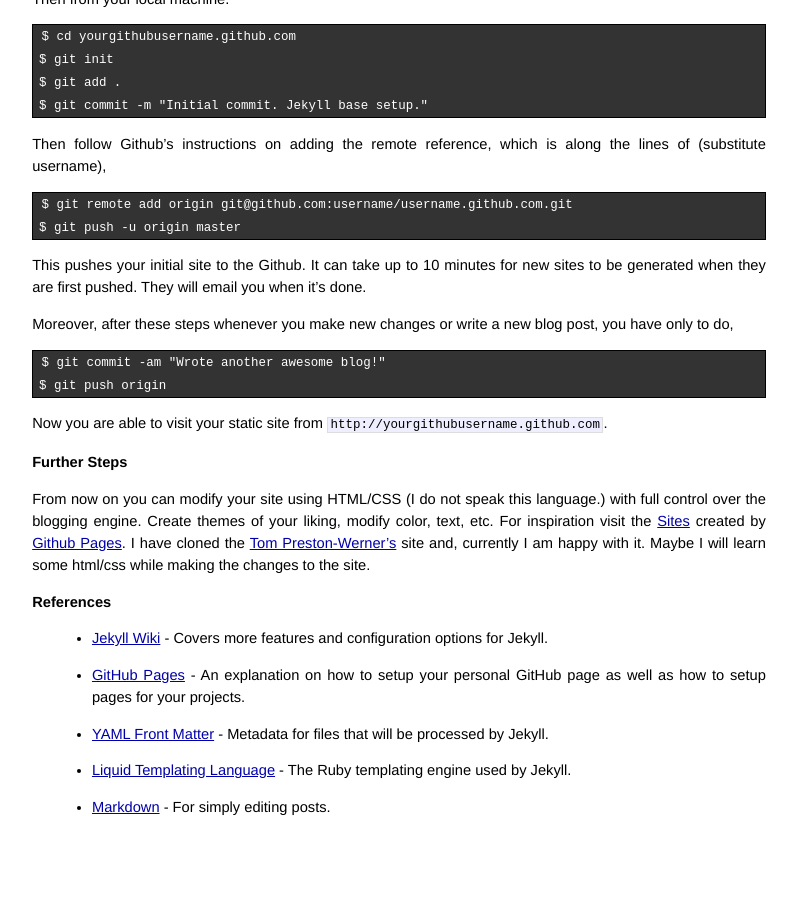
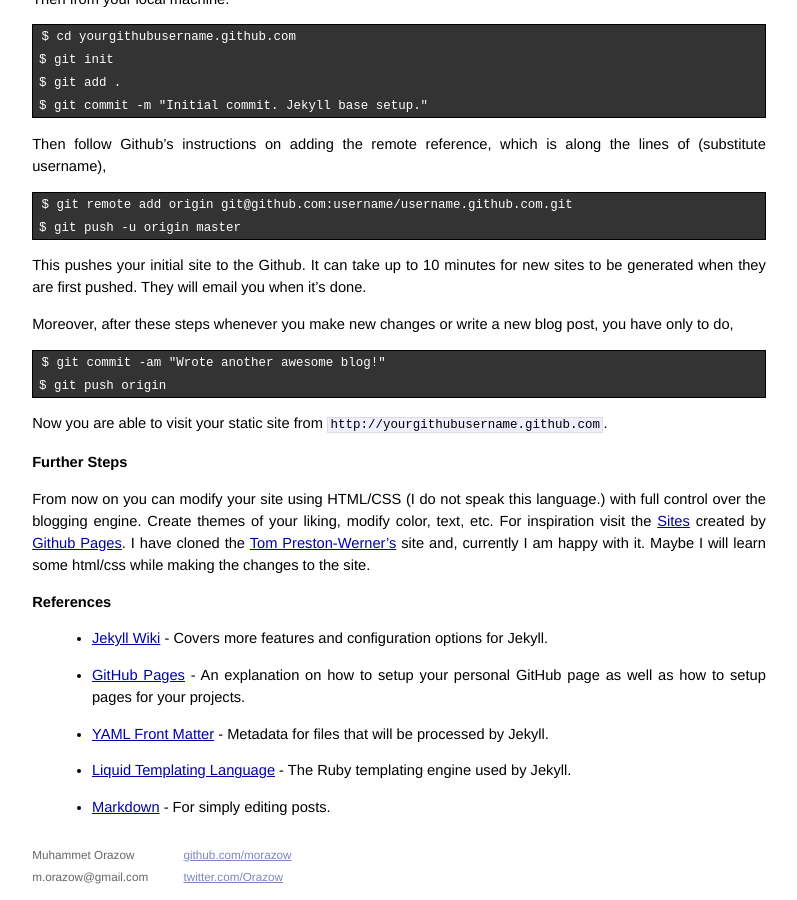
Before and after one commit to morazow/blog.morazow.com, a Jekyll site: the page built from _posts/2011-12-28-blogging-using-jekyll-and-github-pages.md, in a window 1280 px wide and 900 px high, scrolled down 1466 px. Shown: the whole window, without its empty margins (241-1038 px from the left). Built offline with Jekyll 4.4.1, drawn with Linux system fonts in a browser that asks for light colours; Markdown is read by kramdown in place of the engine named in the settings; before the commit the page ends 2284 px from its top, so only the background shows below that.

```diff
--- a/_layouts/default.html
+++ b/_layouts/default.html
@@ -21,6 +21,20 @@
 
 	  {{ content }}
 
+	  <div class="footer">
+		<div class="contact">
+		  <p>
+			Muhammet Orazow<br />
+			m.orazow@gmail.com
+		  </p>
+		</div>
+
+		<div class="contact">
+		  <p>
+			<a href="http://github.com/morazow/">github.com/morazow</a><br />
+			<a href="http://twitter.com/Orazow/">twitter.com/Orazow</a><br />
+		  </p>
+		</div>
 	</div>
 
   </body>
```
Also changed, not shown: 1 other file.
